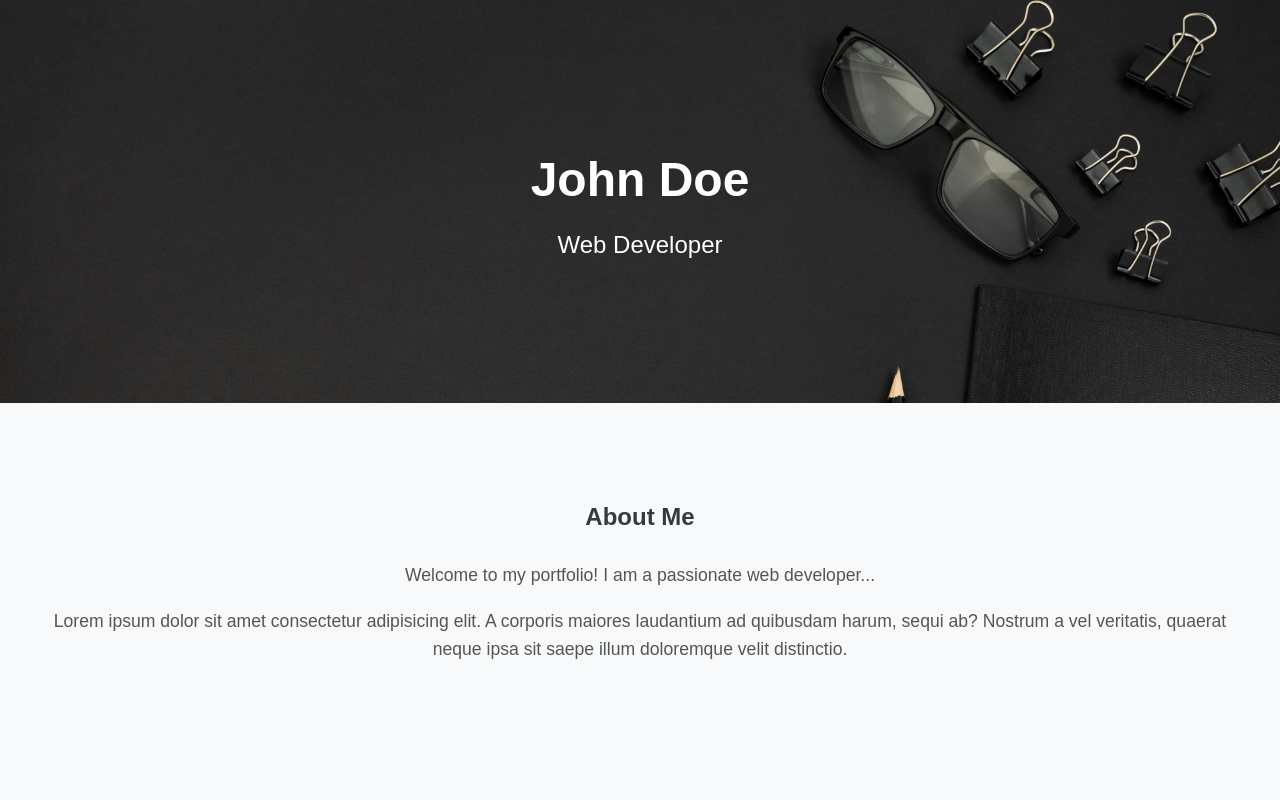
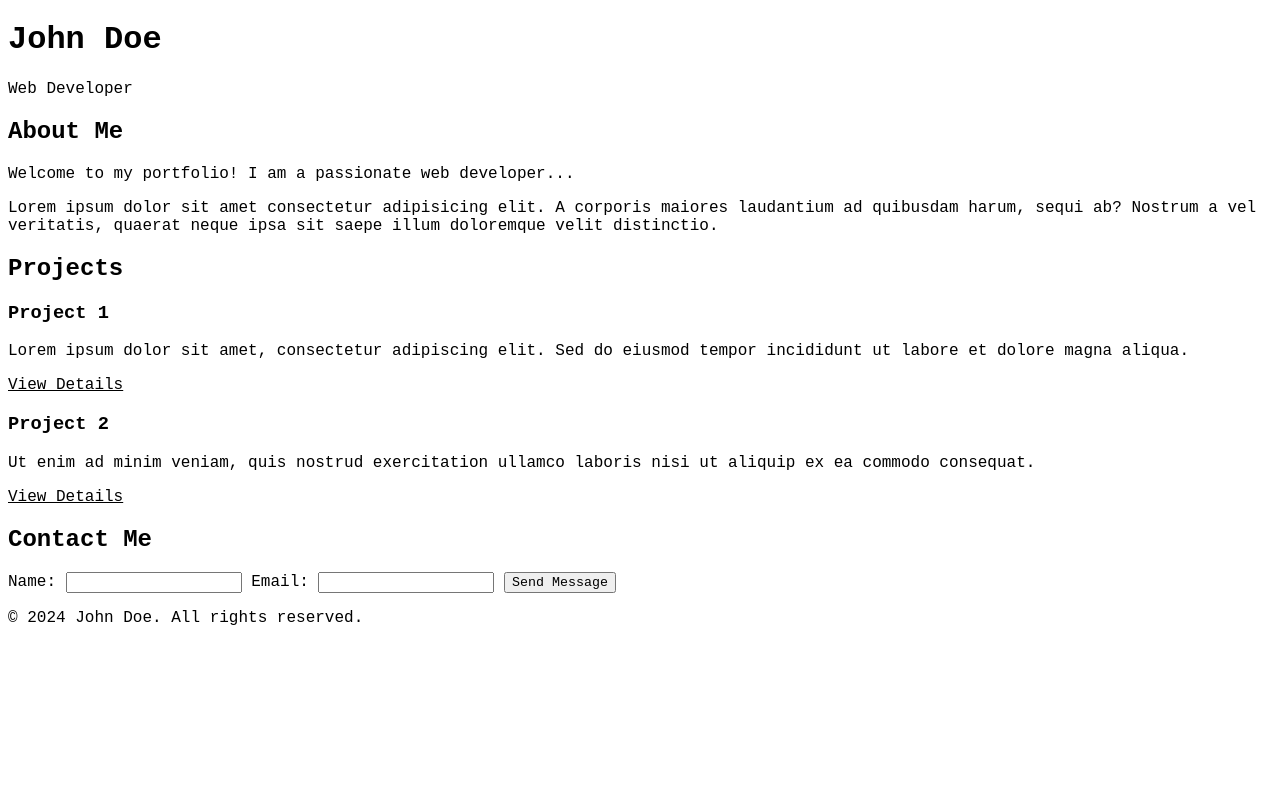
Before and after one commit to Arraj2611/simple_portfolio, a plain HTML site: page index.html in a window 1280 px wide. Shown: the top 800 px of the page. Drawn offline with Linux system fonts and the light colour scheme.

Commit message:
just checkin

```diff
--- a/style.css
+++ b/style.css
@@ -1,145 +1,4 @@
-body {
-    font-family: 'Arial', sans-serif;
-    margin: 0;
-    padding: 0;
+*{
+    color: black;
+    font-family: 'Courier New', Courier, monospace;
 }
-
-.container {
-    max-width: 1200px;
-    margin: 0 auto;
-    padding: 20px;
-}
-
-header {
-    background-image: url('top-view-desk-dark-concept-with-copy-space.jpg'); /* Add your background image */
-    background-size: cover;
-    color: #fff;
-    text-align: center;
-    padding: 100px 0;
-}
-
-header h1 {
-    font-size: 3em;
-    margin-bottom: 10px;
-}
-
-header p {
-    font-size: 1.5em;
-}
-
-.about, .projects, .contact {
-    background-color: #f8f9fa; /* Lighter background color for sections */
-    padding: 60px 0;
-}
-
-.about, .projects, .contact {
-    text-align: center;
-}
-
-.about h2, .projects h2, .contact h2 {
-    color: #343a40;
-    margin-bottom: 30px;
-}
-
-.about p {
-    font-size: 1.1em;
-    line-height: 1.6;
-    color: #555;
-}
-
-form {
-    display: grid;
-    gap: 15px;
-    max-width: 400px;
-    margin: 0 auto;
-}
-
-label {
-    display: block;
-    margin-bottom: 5px;
-    color: #555;
-}
-
-input {
-    width: 100%;
-    padding: 10px;
-    margin-bottom: 15px;
-    border: 1px solid #ccc;
-    border-radius: 5px;
-}
-
-button {
-    padding: 12px 20px;
-    background-color: #007bff;
-    color: #fff;
-    border: none;
-    border-radius: 5px;
-    cursor: pointer;
-    transition: background-color 0.3s ease;
-}
-
-button:hover {
-    background-color: #0056b3;
-}
-
-footer {
-    background-color: #343a40;
-    color: #fff;
-    text-align: center;
-    padding: 20px 0;
-}
-
-/* Responsive Design */
-@media (max-width: 768px) {
-    header {
-        padding: 80px 0;
-    }
-
-    .about, .projects, .contact {
-        padding: 40px 20px;
-    }
-
-    form {
-        max-width: none;
-    }
-}
-.project-card {
-    background-color: #fff;
-    border: 1px solid #e0e0e0;
-    border-radius: 8px;
-    padding: 20px;
-    margin-bottom: 20px;
-    box-shadow: 0 0 10px rgba(0, 0, 0, 0.1);
-}
-
-.project-card img {
-    width: 100%;
-    height: auto;
-    border-radius: 8px;
-    margin-bottom: 15px;
-}
-
-.project-card h3 {
-    font-size: 1.5em;
-    margin-bottom: 10px;
-    color: #333;
-}
-
-.project-card p {
-    font-size: 1.1em;
-    color: #555;
-}
-
-.project-card a {
-    display: inline-block;
-    padding: 10px 20px;
-    background-color: #007bff;
-    color: #fff;
-    text-decoration: none;
-    border-radius: 5px;
-    transition: background-color 0.3s ease;
-}
-
-.project-card a:hover {
-    background-color: #0056b3;
-}
```
